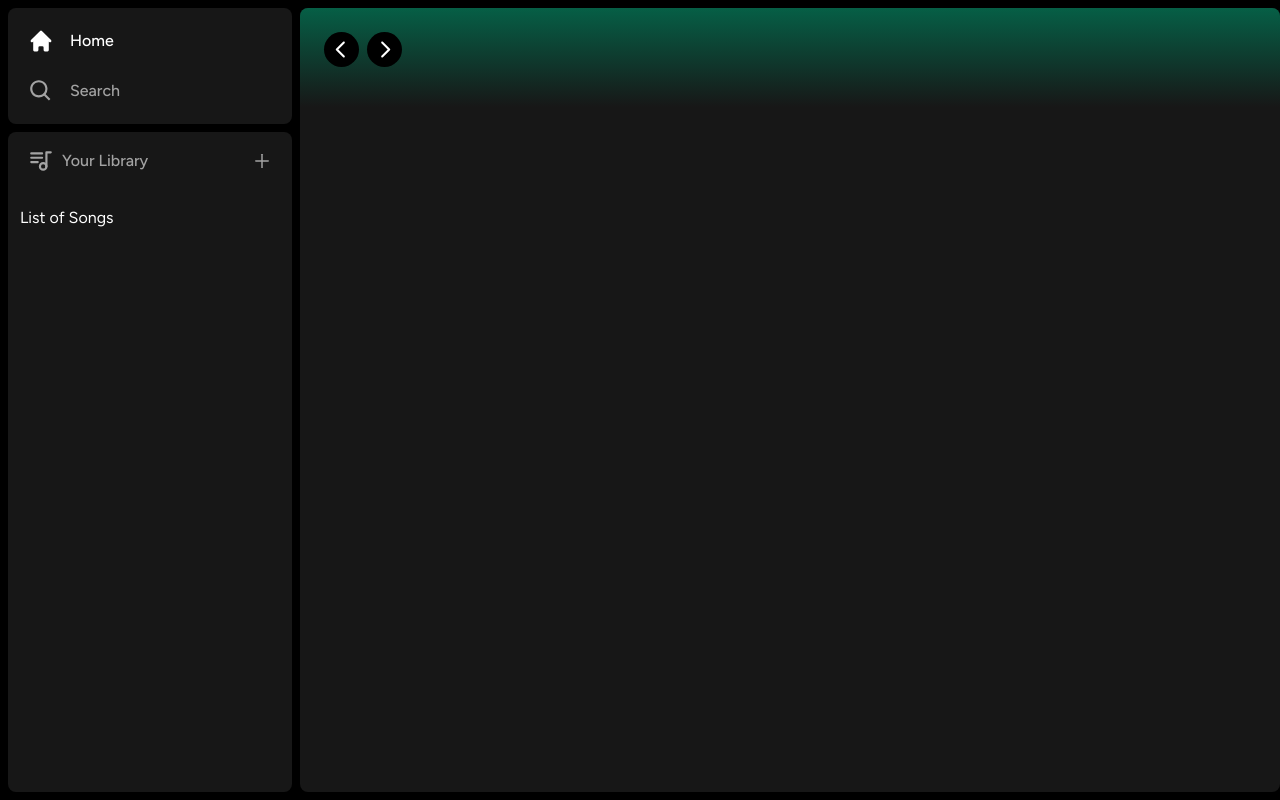
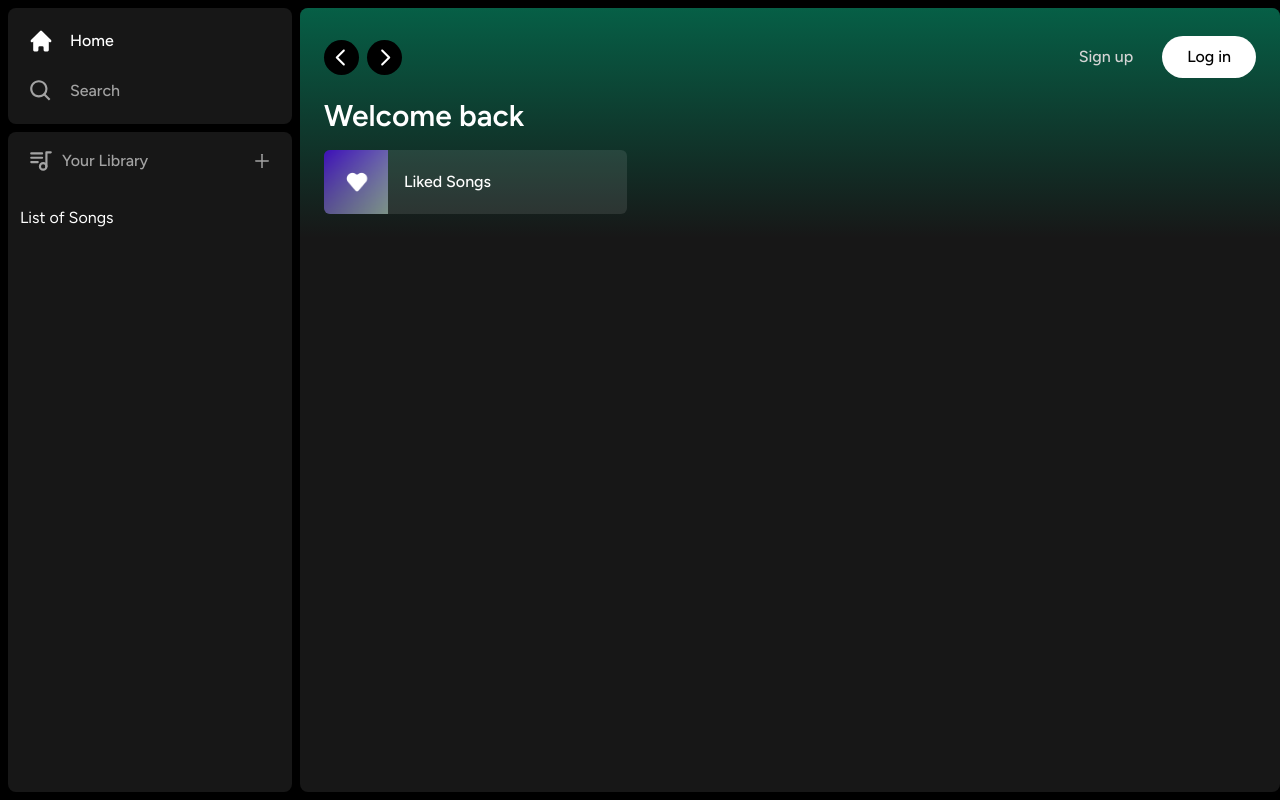
Before and after one commit to BarkhatovAndrew/spotify-clone, a Next.js app: page / in a window 1280 px wide. Built offline with nearby package versions, Linux system fonts and the light colour scheme.

Commit message:
some refactoring

```diff
--- a/app/(site)/page.tsx
+++ b/app/(site)/page.tsx
@@ -1,9 +1,26 @@
 import { Header } from '@/components/Header'
+import { ListItem } from '@/components/ListItem'
 
 export default function Home() {
   return (
-    <div className="bg-neutral-900 h-full w-full rounded-lg overflow-hidden overflow-y-auto">
-      <Header>Header</Header>
+    <div className="h-full w-full overflow-hidden overflow-y-auto rounded-lg bg-neutral-900">
+      <Header>
+        <div className="mb-2">
+          <h1 className="text-3xl font-semibold text-white">Welcome back</h1>
+        </div>
+        <div
+          className="mt-4
+              grid
+              grid-cols-1
+              gap-3
+              sm:grid-cols-2
+              xl:grid-cols-3
+              2xl:grid-cols-4
+            "
+        >
+          <ListItem name="Liked Songs" image="/images/liked.png" href="liked" />
+        </div>
+      </Header>
     </div>
   )
 }
--- a/components/Box/Box.tsx
+++ b/components/Box/Box.tsx
@@ -10,6 +10,6 @@ export const Box = (props: BoxProps) => {
   const { children, className } = props
 
   return (
-    <div className={twMerge('bg-neutral-900 rounded-lg h-fit w-full', className)}>{children}</div>
+    <div className={twMerge('h-fit w-full rounded-lg bg-neutral-900', className)}>{children}</div>
   )
 }
--- a/components/Header/Header.tsx
+++ b/components/Header/Header.tsx
@@ -6,6 +6,7 @@ import { twMerge } from 'tailwind-merge'
 import { RxCaretLeft, RxCaretRight } from 'react-icons/rx'
 import { HiHome } from 'react-icons/hi'
 import { BiSearch } from 'react-icons/bi'
+import { Button } from '@/components/Button'
 
 interface HeaderProps {
   className?: string
@@ -22,30 +23,39 @@ export const Header = (props: HeaderProps) => {
 
   return (
     <div className={twMerge('h-fit bg-gradient-to-b from-emerald-800 p-6', className)}>
-      <div className="w-full mb-4 flex items-center justify-between">
-        <div className="hidden md:flex gap-x-2 items-center">
+      <div className="mb-4 flex w-full items-center justify-between">
+        <div className="hidden items-center gap-x-2 md:flex">
           <button
-            className="rounded-full bg-black felx items-center justify-center hover:opacity-75 transition"
+            className="flex items-center justify-center rounded-full bg-black transition hover:opacity-75"
             onClick={() => router.back()}
           >
             <RxCaretLeft className="text-white" size={35} />
           </button>
           <button
-            className="rounded-full bg-black felx items-center justify-center hover:opacity-75 transition"
+            className="flex items-center justify-center rounded-full bg-black transition hover:opacity-75"
             onClick={() => router.forward()}
           >
             <RxCaretRight className="text-white" size={35} />
           </button>
         </div>
-        <div className="flex md:hidden gap-x-2 items-center">
-          <button className="rounded-full bg-white flex items-center justify-center p-2 hover:opacity-75 transition">
+        <div className="flex items-center gap-x-2 md:hidden">
+          <button className="flex items-center justify-center rounded-full bg-white p-2 transition hover:opacity-75">
             <HiHome className="text-black" size={20} />
           </button>
-          <button className="rounded-full bg-white flex items-center justify-center p-2 hover:opacity-75 transition">
+          <button className="flex items-center justify-center rounded-full bg-white p-2 transition hover:opacity-75">
             <BiSearch className="text-black" size={20} />
           </button>
         </div>
+        <div className="flex items-center justify-between gap-x-4">
+          <div>
+            <Button className="bg-transparent font-medium text-neutral-300">Sign up</Button>
+          </div>
+          <div>
+            <Button className="bg-white px-6 py-2 font-medium text-black">Log in</Button>
+          </div>
+        </div>
       </div>
+      {children}
     </div>
   )
 }
--- a/components/Library/Library.tsx
+++ b/components/Library/Library.tsx
@@ -9,14 +9,14 @@ export const Library = () => {
       <div className="flex items-center justify-between px-5 py-4">
         <div className="inline-flex items-center gap-x-2">
           <TbPlaylist className="text-neutral-400" size={26} />
-          <p className="text-neutral-400 font-medium">Your Library</p>
+          <p className="font-medium text-neutral-400">Your Library</p>
         </div>
         <AiOutlinePlus
-          className="text-neutral-400 cursor-pointer hover:text-white transition"
+          className="cursor-pointer text-neutral-400 transition hover:text-white"
           size={20}
         />
       </div>
-      <div className="flex flex-col mt-4 px-3">List of Songs</div>
+      <div className="mt-4 flex flex-col px-3">List of Songs</div>
     </div>
   )
 }
--- a/components/Sidebar/Sidebar.tsx
+++ b/components/Sidebar/Sidebar.tsx
@@ -36,7 +36,7 @@ export const Sidebar = (props: SidebarProps) => {
 
   return (
     <div className="flex h-full">
-      <div className="hidden md:flex flex-col gap-y-2 bg-black h-full w-[300px] p-2">
+      <div className="hidden h-full w-[300px] flex-col gap-y-2 bg-black p-2 md:flex">
         <Box>
           <div className="flex flex-col gap-y-4 px-5 py-4">
             {routes.map((route) => (
--- a/components/SidebarItem/SidebarItem.tsx
+++ b/components/SidebarItem/SidebarItem.tsx
@@ -17,7 +17,7 @@ export const SidebarItem = (props: SidebarItemProps) => {
     <Link
       href={href}
       className={twMerge(
-        'flex h-auto items-center gap-x-4 text-md font-medium hover:text-white text-neutral-400 transition py-1',
+        'text-md flex h-auto items-center gap-x-4 py-1 font-medium text-neutral-400 transition hover:text-white',
         active && 'text-white',
         className,
       )}
```
